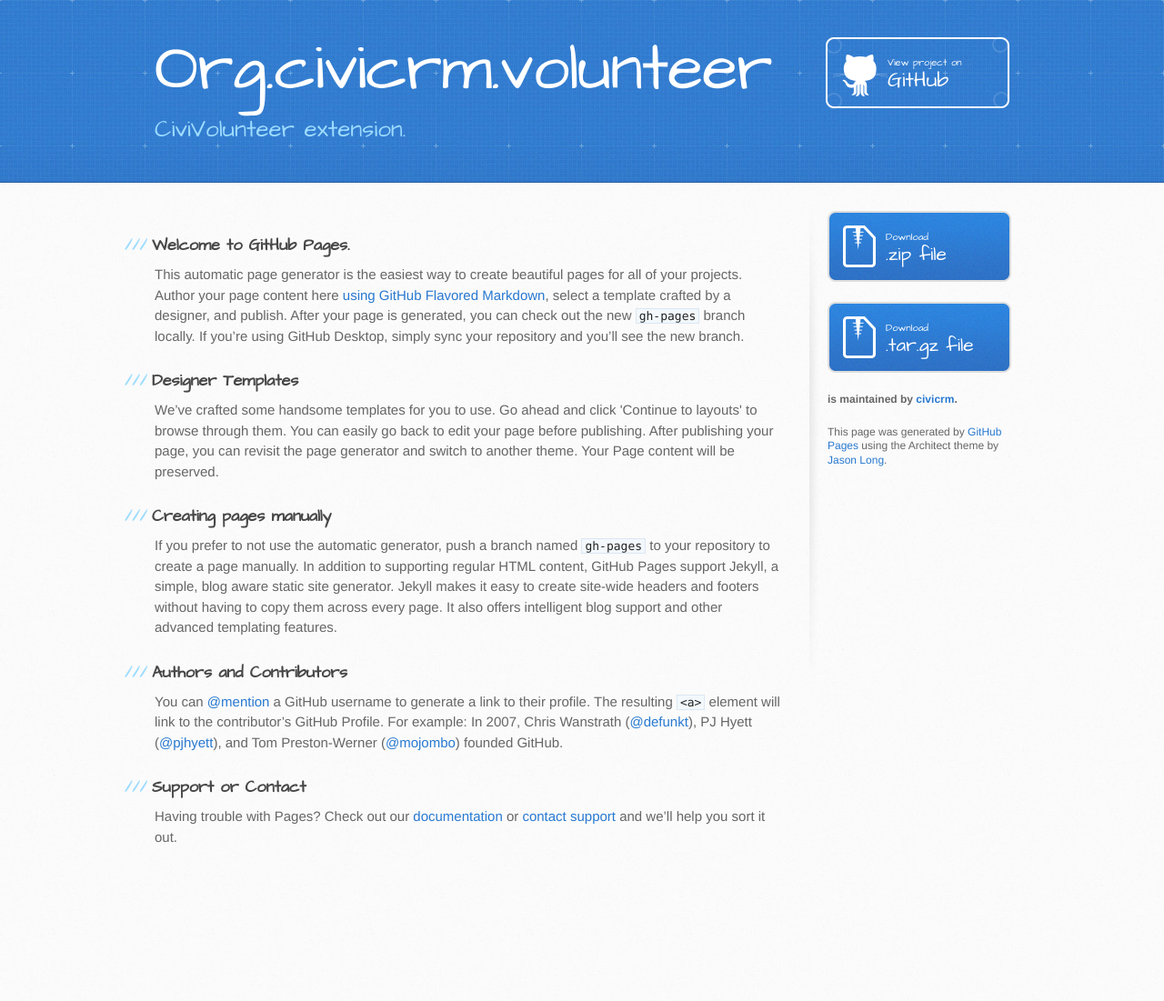
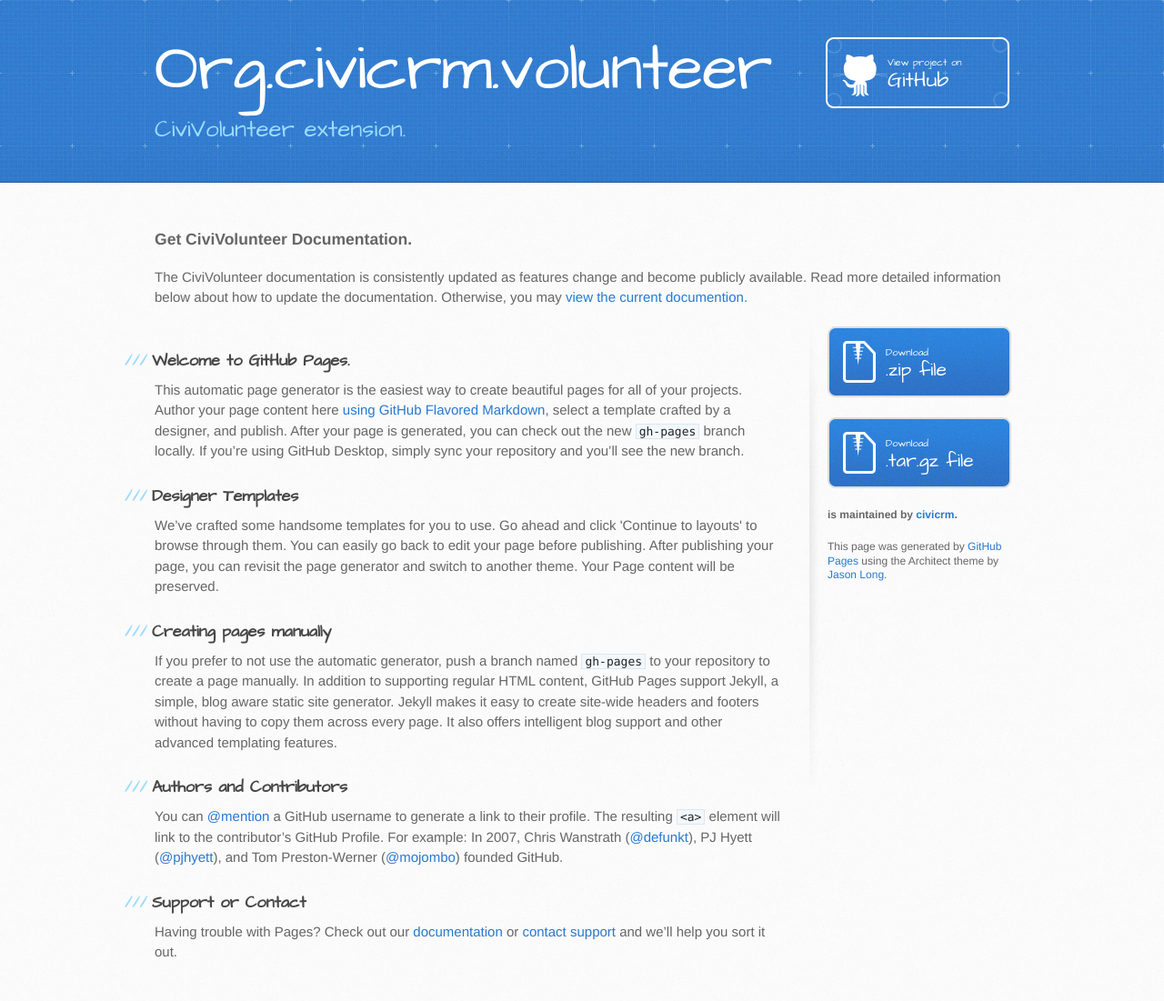
Before and after one commit to civicrm/org.civicrm.volunteer, a Jekyll site: the page built from index.html, in a window 1280 px wide. Shown: the whole page at 91% size. Built offline with Jekyll 4.4.1, drawn with Linux system fonts in a browser that asks for light colours; before the commit the page ends 975 px from its top, so only the background shows below that.

Commit message:
NYCCAH-67: Added link to table of contents (index) from main documentation page.

```diff
--- a/index.html
+++ b/index.html
@@ -1,6 +1,13 @@
 ---
 layout: default
 ---
+
+<section id="civi-vol-content">
+  <h3><a class="anchor" href="#view-documentation" aria-hidden="true"><span class="octicon octicon-link"></span></a>Get CiviVolunteer Documentation.</h3>
+
+  <p>The CiviVolunteer documentation is consistently updated as features change and become publicly available. Read more detailed information below about how to update the documentation. Otherwise, you may <a class="anchor" href="{{ site.baseurl }}/docs/index.html">view the current documention.</a></p>
+
+</section>
 
 <section id="main-content">
   <h3><a id="welcome-to-github-pages" class="anchor" href="#welcome-to-github-pages" aria-hidden="true"><span class="octicon octicon-link"></span></a>Welcome to GitHub Pages.</h3>
```
